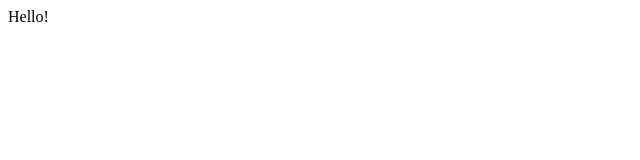
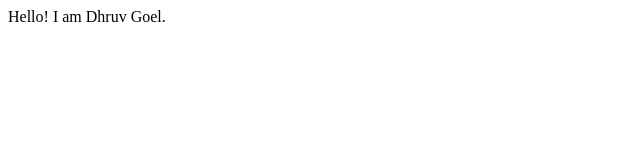
Before and after one commit to dhruv01032005/demorepo, a plain HTML site: page index.html in a window 1280 px wide. Shown: the whole page, without its empty margins (0-640 px from the left). Drawn offline with Linux system fonts and the light colour scheme.

Commit message:
Add a sentence

```diff
--- a/index.html
+++ b/index.html
@@ -7,5 +7,6 @@
 </head>
 <body>
     Hello!
+    I am Dhruv Goel.
 </body>
 </html>
```
